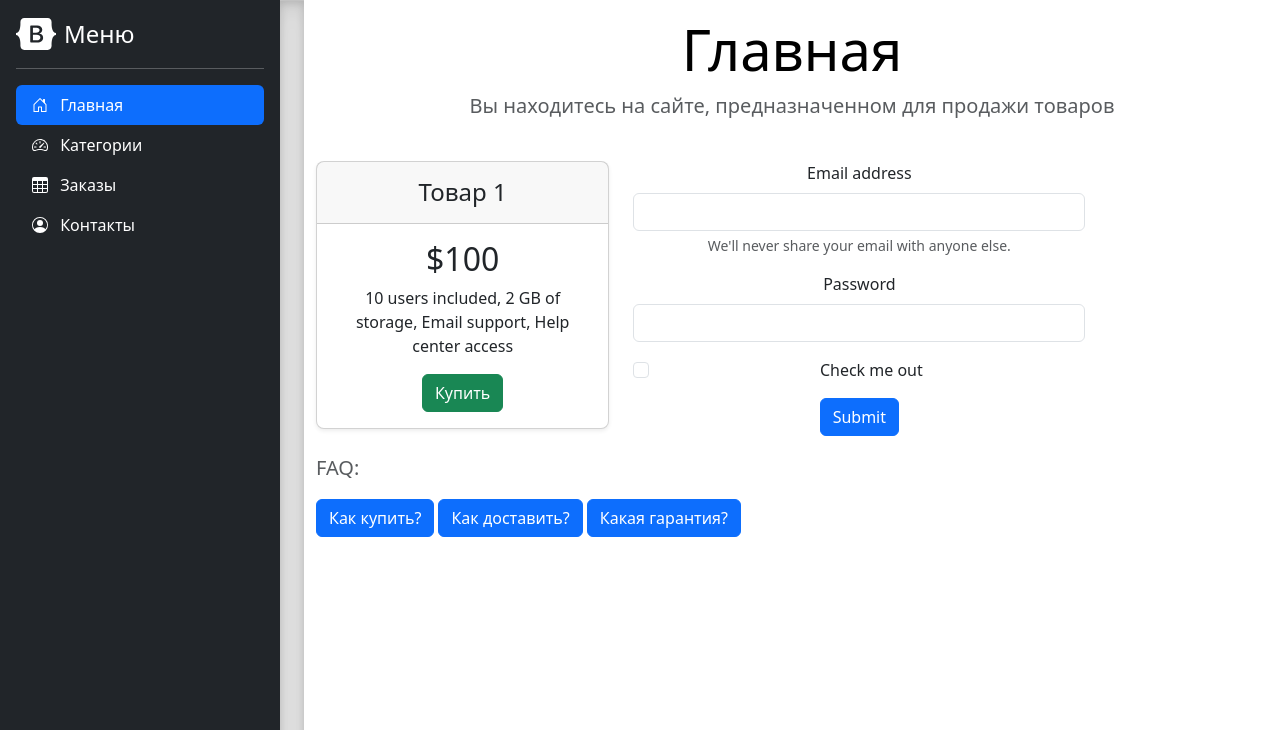
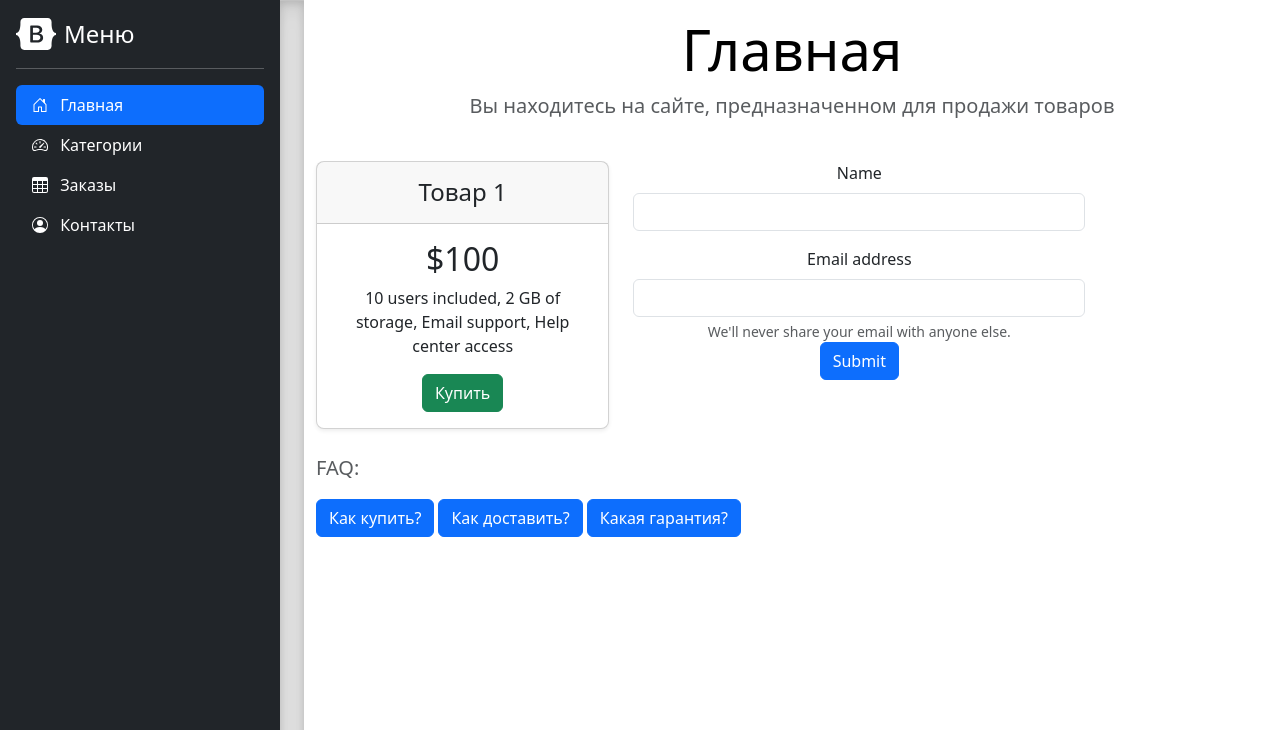
Before and after one commit to Savelev-Ar/homework_19, a plain HTML site: page index.html in a window 1280 px wide. Shown: the top 730 px of the page. Drawn offline with nearby package versions, Linux system fonts and the light colour scheme.

Commit message:
add change in form

```diff
--- a/index.html
+++ b/index.html
@@ -9,7 +9,6 @@
     <!-- Bootstrap core CSS -->
     <link href="https://cdn.jsdelivr.net/npm/bootstrap@5.3.0/dist/css/bootstrap.min.css" rel="stylesheet"
           integrity="sha384-9ndCyUaIbzAi2FUVXJi0CjmCapSmO7SnpJef0486qhLnuZ2cdeRhO02iuK6FUUVM" crossorigin="anonymous">
-
     <style>
         .bd-placeholder-img {
             font-size: 1.125rem;
@@ -125,10 +124,8 @@
             line-height: 1.25;
         }
     </style>
-
 </head>
 <body>
-
 <svg xmlns="http://www.w3.org/2000/svg" style="display: none;">
     <symbol id="bootstrap" viewBox="0 0 118 94">
         <title>Bootstrap</title>
@@ -193,10 +190,8 @@
               d="M4 4a4 4 0 1 1 4.5 3.969V13.5a.5.5 0 0 1-1 0V7.97A4 4 0 0 1 4 3.999zm2.493 8.574a.5.5 0 0 1-.411.575c-.712.118-1.28.295-1.655.493a1.319 1.319 0 0 0-.37.265.301.301 0 0 0-.057.09V14l.002.008a.147.147 0 0 0 .016.033.617.617 0 0 0 .145.15c.165.13.435.27.813.395.751.25 1.82.414 3.024.414s2.273-.163 3.024-.414c.378-.126.648-.265.813-.395a.619.619 0 0 0 .146-.15.148.148 0 0 0 .015-.033L12 14v-.004a.301.301 0 0 0-.057-.09 1.318 1.318 0 0 0-.37-.264c-.376-.198-.943-.375-1.655-.493a.5.5 0 1 1 .164-.986c.77.127 1.452.328 1.957.594C12.5 13 13 13.4 13 14c0 .426-.26.752-.544.977-.29.228-.68.413-1.116.558-.878.293-2.059.465-3.34.465-1.281 0-2.462-.172-3.34-.465-.436-.145-.826-.33-1.116-.558C3.26 14.752 3 14.426 3 14c0-.599.5-1 .961-1.243.505-.266 1.187-.467 1.957-.594a.5.5 0 0 1 .575.411z"/>
     </symbol>
 </svg>
-
 <main>
     <h1 class="visually-hidden">Меню</h1>
-
     <div class="d-flex flex-column flex-shrink-0 p-3 text-white bg-dark" style="width: 280px;">
         <a href="/" class="d-flex align-items-center mb-3 mb-md-0 me-md-auto text-white text-decoration-none">
             <svg class="bi me-2" width="40" height="32">
@@ -255,10 +250,8 @@
             </ul>
         </div>
     </div>
-
     <div class="b-example-divider"></div>
-
-    <div class="container">
+    <div class="container overflow-y-auto">
         <header>
             <div class="pricing-header p-3 pb-md-4 mx-auto text-center">
                 <h1 class="display-4 fw-normal text-body-emphasis">Главная</h1>
@@ -288,20 +281,16 @@
                 <div class="col-6">
                     <form>
                         <div class="mb-3">
+                            <label for="exampleInputName1" class="form-label">Name</label>
+                            <input name="name" type="text" class="form-control" id="exampleInputName1">
+                        </div>
+                        <div class="mb-3">
                             <label for="exampleInputEmail1" class="form-label">Email address</label>
                             <input name="email" type="email" class="form-control" id="exampleInputEmail1"
                                    aria-describedby="emailHelp">
-                            <div id="emailHelp" class="form-text">We'll never share your email with anyone else.</div>
+                            <div id="emailHelp" class="form-text"> We'll never share your email with anyone else.</div>
+                            <button type="submit" class="btn btn-primary">Submit</button>
                         </div>
-                        <div class="mb-3">
-                            <label for="exampleInputPassword1" class="form-label">Password</label>
-                            <input name="password" type="password" class="form-control" id="exampleInputPassword1">
-                        </div>
-                        <div class="mb-3 form-check">
-                            <input name = "checkbox" type="checkbox" class="form-check-input" id="exampleCheck1">
-                            <label class="form-check-label" for="exampleCheck1">Check me out</label>
-                        </div>
-                        <button type="submit" class="btn btn-primary">Submit</button>
                     </form>
                 </div>
             </div>
@@ -320,7 +309,6 @@
                aria-controls="collapseExample">
                 Какая гарантия?
             </a>
-
         </p>
         <div class="collapse" id="buy">
             <div class="card card-body">
@@ -337,7 +325,7 @@
                 Э вай, брат, какие гарантии.
             </div>
         </div>
-
+    </div>
 </main>
 
 <script src="https://cdn.jsdelivr.net/npm/bootstrap@5.3.0/dist/js/bootstrap.bundle.min.js"
```
Lines whose indentation alone changed are shown as unchanged.
